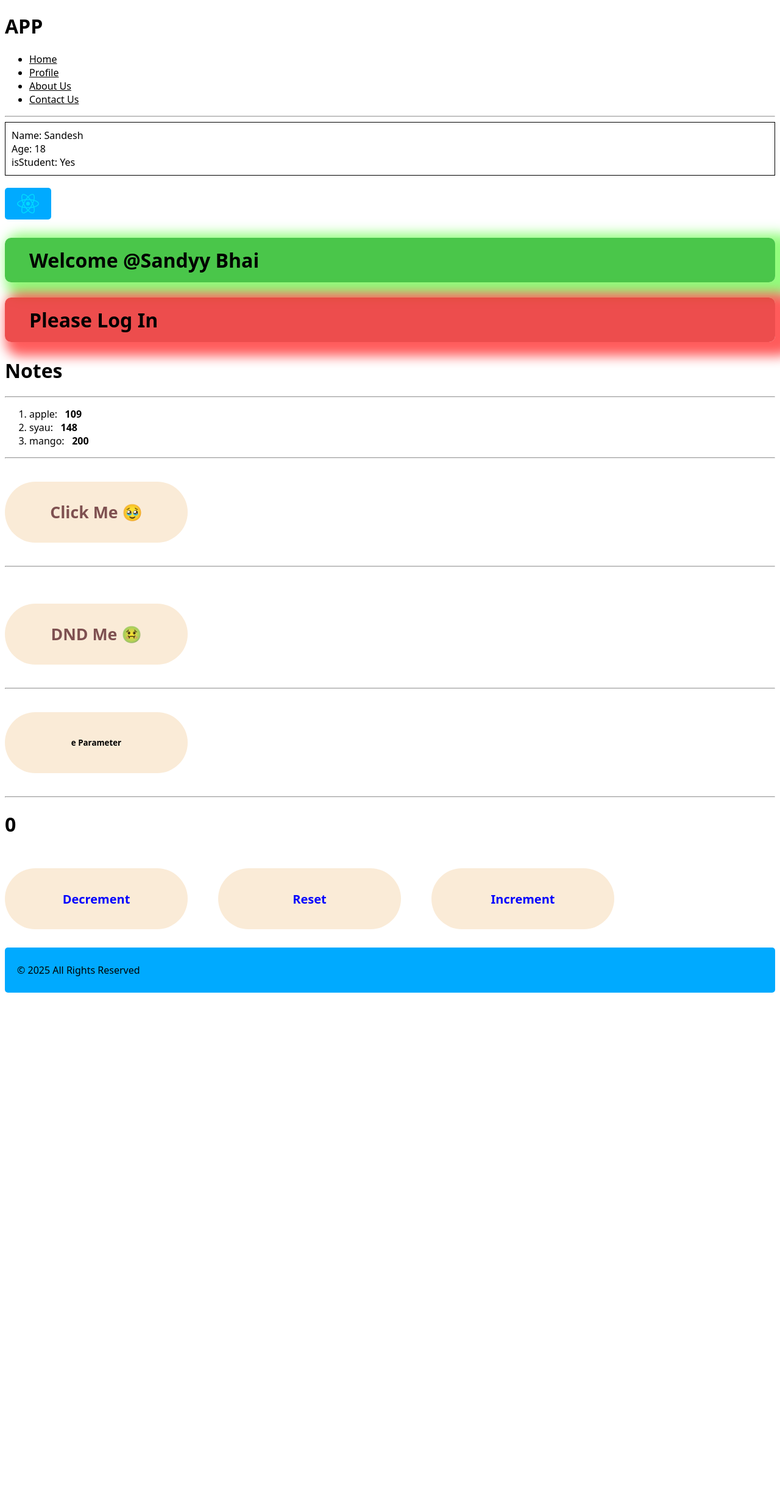
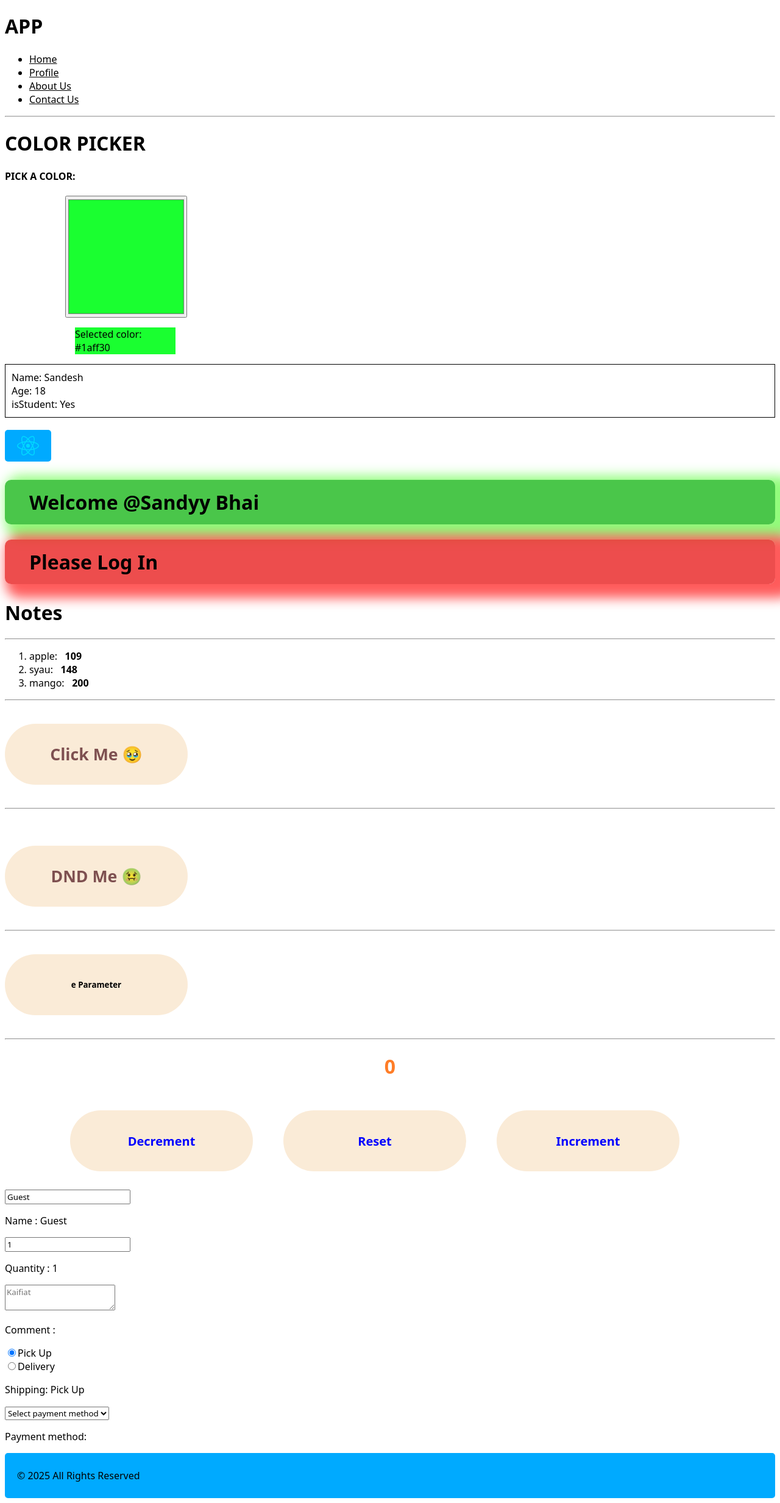
Before and after one commit to Sandesh-k18/react_Lrn, a React (Vite) app: page / in a window 1280 px wide. Shown: the whole page at 61% size. Before the commit the page ends 1636 px from the top, so only its background shows below. Built offline with nearby package versions, Linux system fonts and the light colour scheme.

Commit message:
onChange Event and COLOR PICKER APP

```diff
--- a/src/App.jsx
+++ b/src/App.jsx
@@ -6,6 +6,8 @@ import List from './List.jsx'
 import Button from "./Button/Button.jsx"
 import ProfilePic from "./ProfilePic.jsx";
 import Hooks from "./useState/Hooks.jsx"
+import OnChnge from "./onChngeEvent/onChnge.jsx";
+import ColorPicker from "./ColorPicker.jsx"
 
 function App() {
 
@@ -20,6 +22,7 @@ function App() {
   return (
     <>
       <Header />
+      <ColorPicker />
       <Student name="Sandesh" age = {18} isStudent={true} />
       <ProfilePic></ProfilePic>
       <UserGreeting isLoggedIn = {true} username = "@Sandyy Bhai" />
@@ -27,6 +30,7 @@ function App() {
       <List items = {fruits} category= "fruits"/>
       <Button />
       <Hooks></Hooks>
+      <OnChnge></OnChnge>
       <Footer />
     </>
   );
--- /dev/null
+++ b/src/ColorPicker.css
@@ -0,0 +1,15 @@
+.color-picker {
+  justify-content: center;
+  align-items: center;
+}
+
+.color-box {
+    height: 200px;
+    width: 200px;
+    margin-left: 99px;
+}
+[itemid= "p-selected-color"]{
+    margin-left: 115px;
+    width: 165px;
+
+}
--- /dev/null
+++ b/src/ColorPicker.jsx
@@ -0,0 +1,32 @@
+import React, { useState } from "react";
+import "./ColorPicker.css";
+
+function ColorPicker() {
+  const [color, setColor] = useState("#1aff30");
+
+  const hndleSetColor = (e) => {
+    setColor(e.target.value);
+  };
+
+  return (
+    <>
+      <div className="color-picker">
+        <h1>
+          <b>COLOR PICKER</b>
+        </h1>
+        <h4>PICK A COLOR:</h4>
+        <input
+          className="color-box"
+          type="color"
+          value={color}
+          onChange={hndleSetColor}
+        />
+      </div>
+
+      <p itemID="p-selected-color" style={{ backgroundColor: color }}>
+        Selected color: {color}
+      </p>
+    </>
+  );
+}
+export default ColorPicker;
--- /dev/null
+++ b/src/onChngeEvent/onChnge.jsx
@@ -0,0 +1,75 @@
+import React, { useState } from "react";
+
+function OnChnge() {
+  const [name, setName] = useState("Guest");
+  const [quantity, setQuantity] = useState(1);
+  const [comment, setComment] = useState();
+  const [shipping, setShipping] = useState("Pick Up");
+  const [payType, setPayType] = useState("");
+
+  const hndleNme = (e) => {
+    setName(e.target.value);
+  };
+
+  const hndleQuantity = (event) => {
+    setQuantity(event.target.value);
+  };
+
+  const hndleComment = (event) => {
+    setComment(event.target.value);
+  };
+
+  const hndleShipping = (e) => {
+    setShipping(e.target.value);
+  };
+
+  const hndlePytype = (event) => {
+    setPayType(event.target.value);
+  };
+  return (
+    <>
+      <div>
+        <input type="text" value={name} onChange={hndleNme} />
+        <p>Name : {name}</p>
+        <input type="number" value={quantity} onChange={hndleQuantity} />
+        <p>Quantity : {quantity}</p>
+        <textarea
+          value={comment}
+          placeholder="Kaifiat"
+          onChange={hndleComment}
+        ></textarea>
+        <p>Comment : {comment} </p>
+        <label>
+          <input
+            type="radio"
+            value="Pick Up"
+            checked={shipping === "Pick Up"}
+            onChange={hndleShipping}
+          />
+          Pick Up
+        </label>
+        <br />
+        <label>
+          <input
+            type="radio"
+            value="Delivery"
+            checked={shipping === "Delivery"}
+            onChange={hndleShipping}
+          />
+          Delivery
+        </label>
+        <p>Shipping: {shipping} </p>
+        <select value={payType} onChange={hndlePytype}>
+          <option value="">Select payment method</option>
+          <option value="Bank">Bank</option>
+          <option value="e-Sewa">e-Sewa</option>
+          <option value="Khalti">Khalti</option>
+          <option value="Fone Pay">Fone Pay</option>
+          <option value="Visa">Visa</option>
+        </select>
+        <p>Payment method: {payType} </p>
+      </div>
+    </>
+  );
+}
+export default OnChnge;
--- a/src/useState/Hooks.css
+++ b/src/useState/Hooks.css
@@ -1,11 +1,16 @@
 button {
   margin-right: 50px;
+}
+
+button:hover {
+  background-color: #c08c8c;
 }
 
 button h2 {
   color: blue;
 }
-#counter {
-  color: #ff6600;
-
+[itemid="counter"] {
+  align-items: center;
+  justify-items: center;
+  color: #ff7d27;
 }
--- a/src/useState/Hooks.jsx
+++ b/src/useState/Hooks.jsx
@@ -1,7 +1,6 @@
 import React, { useState } from "react";
 
-import  "./Hooks.css"
-
+import "./Hooks.css";
 
 function Hooks() {
   const [name, setName] = useState();
@@ -29,7 +28,7 @@ function Hooks() {
   };
   return (
     <>
-      <div>
+      <div itemID="counter">
         {/* <p>Name: {name} </p>
         <button onClick={nameHandle}>Set Name</button>
 
@@ -39,10 +38,16 @@ function Hooks() {
         <p>isEmployed: {isEmployed ? "Yes" : "No"} </p>
         <button onClick={toggleHandle}>Set Status</button> */}
 
-        <h1 itemID="counter" >{counter}</h1>
-        <button onClick={decrementCounter}><h2>Decrement</h2></button>
-        <button onClick={resetCounter}><h2>Reset</h2></button>
-        <button onClick={incrementCounter}><h2>Increment</h2></button>
+        <h1 itemID="counter">{counter}</h1>
+        <button itemID="counter" onClick={decrementCounter}>
+          <h2>Decrement</h2>
+        </button>
+        <button onClick={resetCounter}>
+          <h2>Reset</h2>
+        </button>
+        <button onClick={incrementCounter}>
+          <h2>Increment</h2>
+        </button>
       </div>
     </>
   );
```
Also changed, not shown: src/onChngeEvent/onChnge.css (added).
